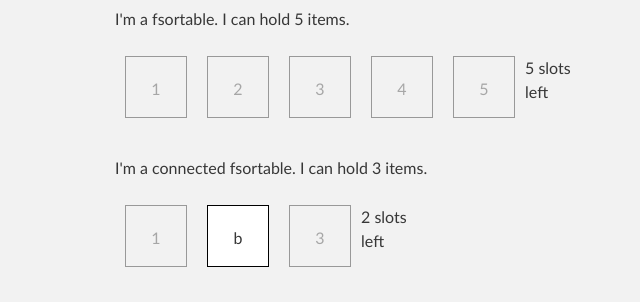
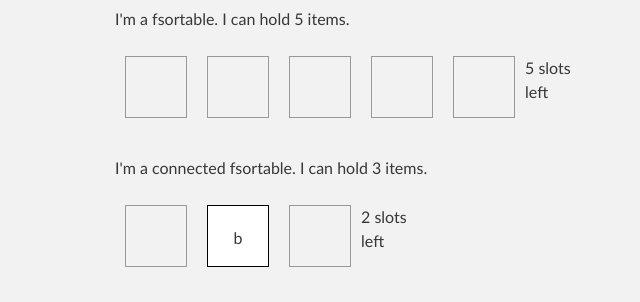
Before and after one commit to NiGhTTraX/jquery-fsortable, a plain HTML site: page index.html in a window 1280 px wide. Shown: the part 317-619 px from the top of the page, 205-845 px from the left. Drawn offline with Linux system fonts and the light colour scheme.

Commit message:
Remove bg elements from demo page #5

```diff
--- a/index.html
+++ b/index.html
@@ -44,14 +44,6 @@
     <div id="demo">
       <p>I'm a fsortable. I can hold 5 items.</p>
       <div class="demo">
-        <div class="bg">
-          <div>1</div>
-          <div>2</div>
-          <div>3</div>
-          <div>4</div>
-          <div>5</div>
-        </div>
-
         <div class="fs">
           <div class="fsortable-empty"></div>
           <div class="fsortable-empty"></div>
@@ -63,11 +55,6 @@
 
       <p>I'm a connected fsortable. I can hold 3 items.</p>
       <div class="demo">
-        <div class="bg">
-          <div>1</div>
-          <div>2</div>
-          <div>3</div>
-        </div>
         <div class="fs">
           <div class="fsortable-empty"></div>
           <div class="item">b</div>
```
